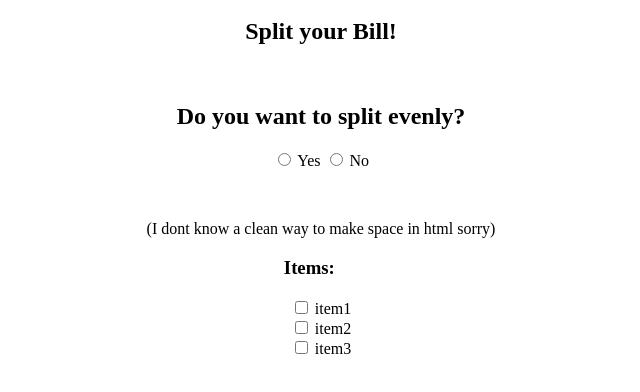
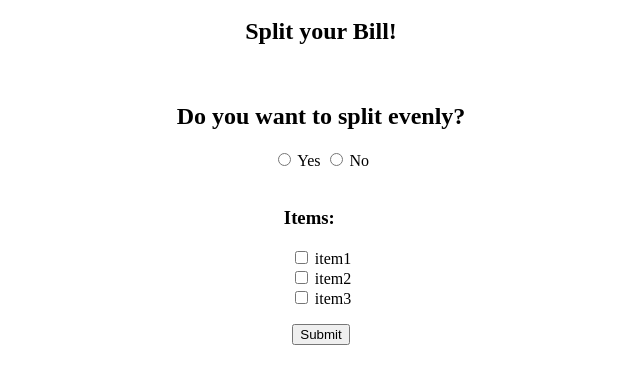
Before and after one commit to J-N-R/BillChop, a plain HTML site: page list.html in a window 1280 px wide. Shown: the part 48-440 px from the top of the page, without its empty margins (319-959 px from the left). Drawn offline with Linux system fonts and the light colour scheme.

Commit message:
Format code, Add form

```diff
--- a/list.html
+++ b/list.html
@@ -1,10 +1,38 @@
-<h1 style="text-align: center;">Billchop (prototype)</h1>
-<h2 style="text-align: center;">Split your Bill!</h2>
-<p>&nbsp;</p>
-<h2 style="text-align: center;">Do you want to split evenly?</h2>
-<p style="text-align: center;"><input id="split_yes" name="split_type" type="radio" value="YES" /> <label for="html">Yes</label> <input id="split_no" name="split_type" type="radio" value="NO" /> <label for="no">No</label></p>
-<p>&nbsp;</p>
-<p style="text-align: center;">(I dont know a clean way to make space in html sorry)</p>
-<h3 style="text-align: center;">Items:&nbsp; &nbsp; &nbsp;</h3>
-<!-- remove this -->
-<p style="text-align: center;"><input id="item1" name="item1" type="checkbox" value="item1" /> <label for="item1"> item1</label><br /><input id="item2" name="vehicle2" type="checkbox" value="item2" /> <label for="item2"> item2</label><br /><input id="item3" name="item3" type="checkbox" value="item3" /> <label for="item3"> item3</label></p>
+<html>
+  <head>
+    <title>CheckList (prototype)</title>
+  </head>
+  <body>
+    <center>
+      <h1>Billchop (prototype)</h1>
+      <h2>Split your Bill!</h2>
+
+      <br>
+
+      <form action="newBill.py" method="post">
+        <h2>Do you want to split evenly?</h2>
+
+        <input id="split_yes" name="split" type="radio" value="YES" />
+        <label for="split_yes">Yes</label>
+        <input id="split_no" name="split" type="radio" value="NO" />
+        <label for="split_no">No</label>
+
+        <br>
+        <br>
+
+        <h3>Items:&nbsp; &nbsp; &nbsp;</h3>
+
+        <input id="item1" name="items" type="checkbox" value="item1" />
+        <label for="item1">item1</label><br>
+
+        <input id="item2" name="items" type="checkbox" value="item2" />
+        <label for="item2">item2</label><br>
+
+        <input id="item3" name="items" type="checkbox" value="item3" />
+        <label for="item3">item3</label></p>
+
+        <input type="submit" value="Submit">
+      </form>
+    </center>
+  </body>
+</html>
```
